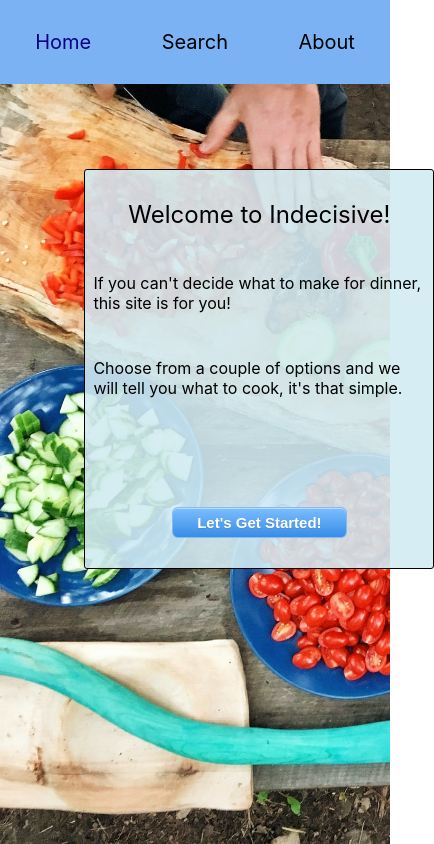
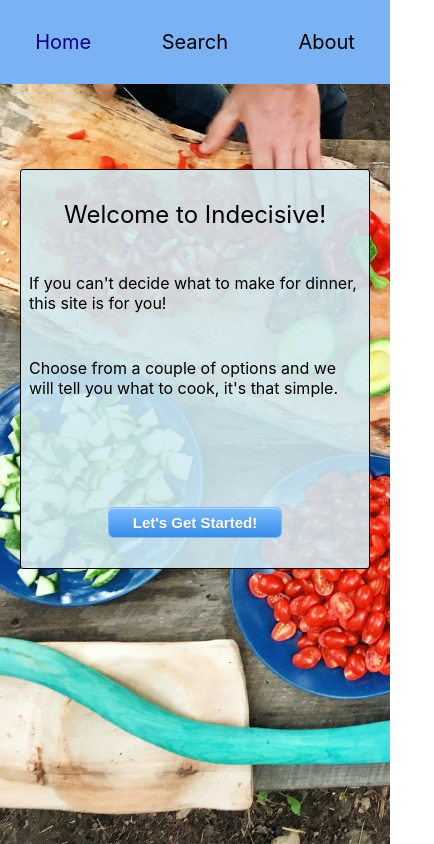
Before and after one commit to ylazarus/indecisive-frontend, a React (Create React App) app: page / in a window 390 px wide. Shown: the whole page, 434 px wide, since content can reach past the window. Built offline with nearby package versions, Linux system fonts and the light colour scheme.

Commit message:
styling fix for mobile layout

```diff
--- a/src/assets/scss/basics/_layout.scss
+++ b/src/assets/scss/basics/_layout.scss
@@ -26,7 +26,7 @@
 .main-app{
     background-image: url(../../imgs/food_background.jpg);
     height: 90vh;
-    padding: 10vh;
+    padding-top: 10vh;
     background-repeat: no-repeat;
     background-size: cover;
 
```
